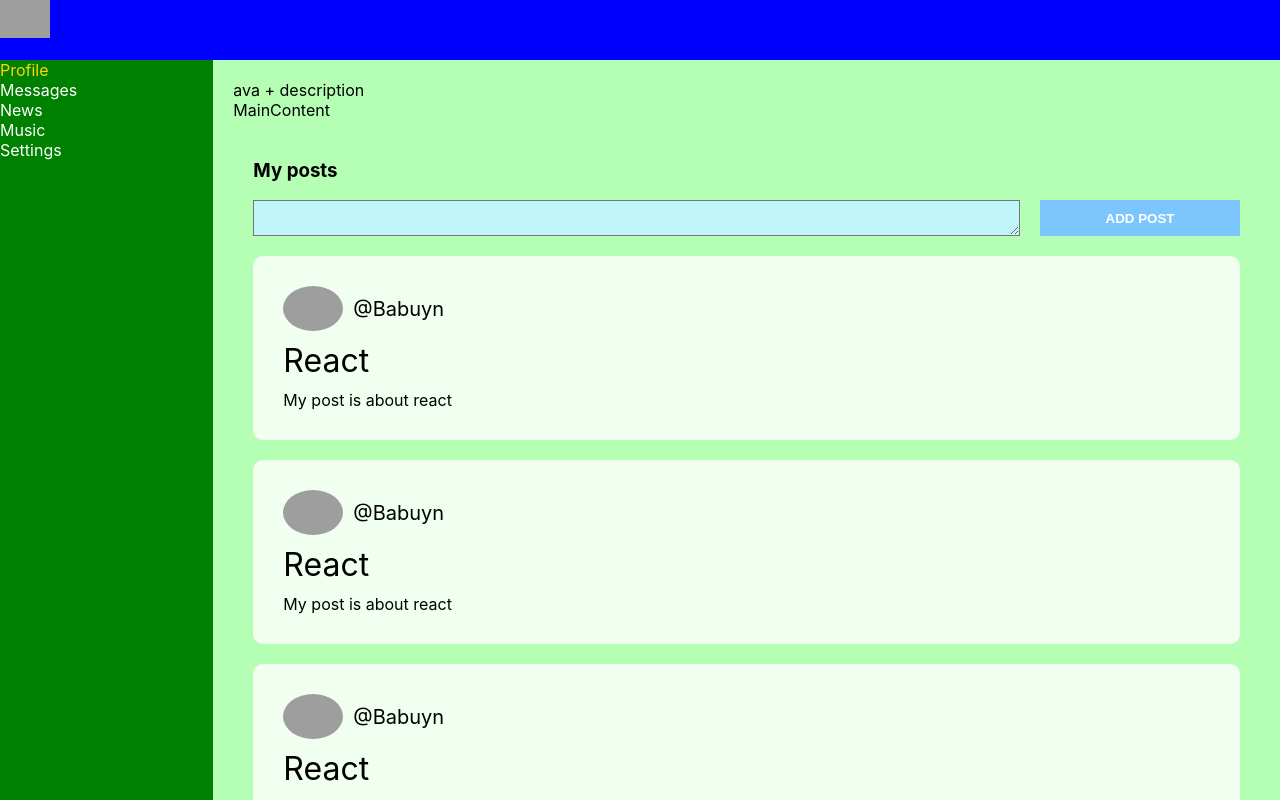
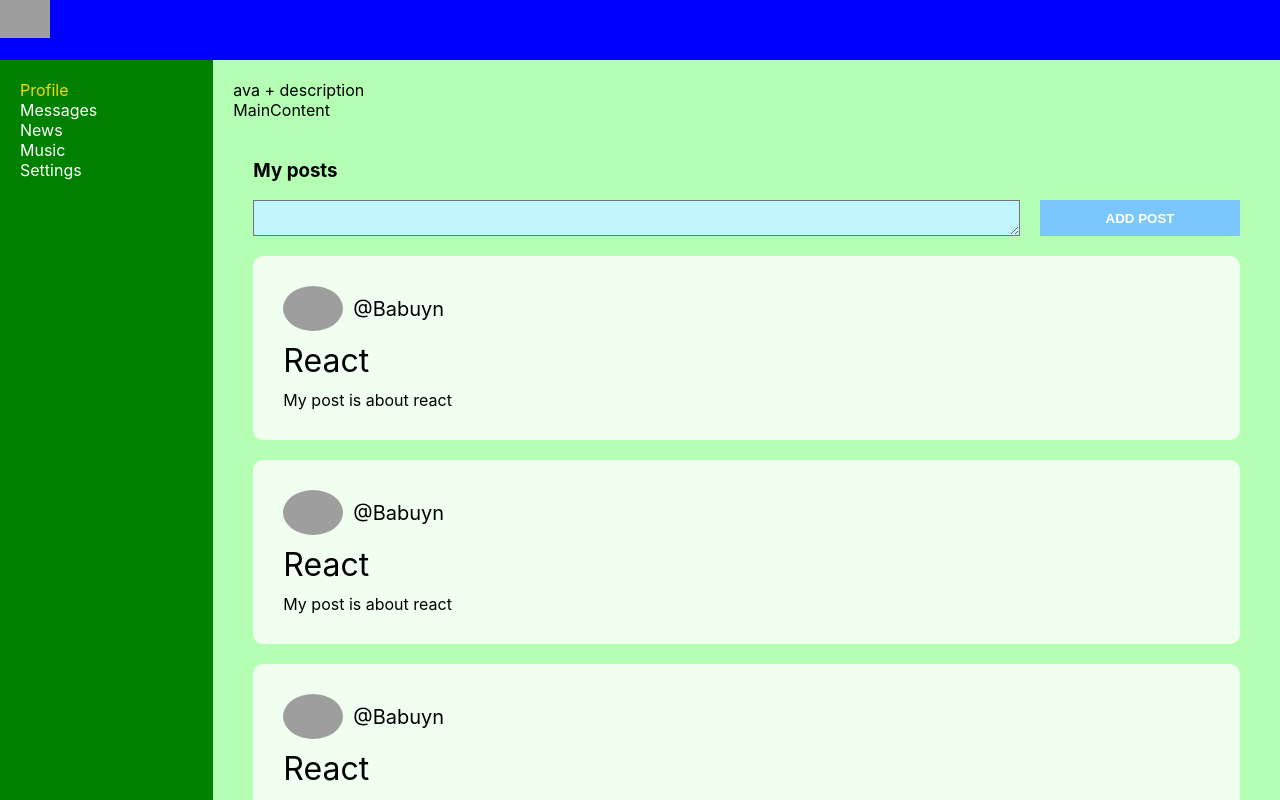
Before and after one commit to Pakertak/social-network, a React (Create React App) app: page /profile in a window 1280 px wide. Shown: the top 800 px of the page. Built offline with nearby package versions, Linux system fonts and the light colour scheme; grey boxes are pictures that could not be loaded.

Commit message:
refactoring for state

```diff
--- a/src/App.js
+++ b/src/App.js
@@ -7,9 +7,7 @@ import Dialogs from './pages/Dialogs/Dialogs';
 import Profile from './pages/Profile/Profile';
 
 const App = ({
-    postsData,
-    dialogsData,
-    messagesData
+    state
 }) => {
 
     return (
@@ -21,13 +19,12 @@ const App = ({
 
                     <Route path="/dialogs" render={
                         () => <Dialogs
-                            dialogsData={dialogsData}
-                            messagesData={messagesData}
+                            state={state.dialogsPage}
                         />} />
 
                     <Route path="/profile" render={
                         () => <Profile
-                            postsData={postsData}
+                            state={state.profilePage}
                         />} />
                 </div>
             </div>
--- a/src/index.js
+++ b/src/index.js
@@ -3,35 +3,13 @@ import ReactDOM from 'react-dom';
 import './index.css';
 import App from './App';
 import reportWebVitals from './reportWebVitals';
-
-let postsData = [
-  { id: 1, title: 'React', message: 'My post is about react' },
-  { id: 2, title: 'React', message: 'My post is about react' },
-  { id: 3, title: 'React', message: 'My post is about react' },
-  { id: 4, title: 'React', message: 'My post is about react' },
-];
-
-let dialogsData = [
-  { id: 1, name: 'Dima' },
-  { id: 2, name: 'Alex' },
-  { id: 3, name: 'Valya' },
-  { id: 4, name: 'Viktor' }
-];
-
-let messagesData = [
-  { id: 1, content: 'Hi' },
-  { id: 2, content: 'How are you?' },
-  { id: 3, content: 'I\'m fine.' },
-  { id: 4, content: 'Good luck' }
-];
+import state from './redux/state';
 
 
 ReactDOM.render(
   <React.StrictMode>
     <App
-      postsData={postsData}
-      dialogsData={dialogsData}
-      messagesData={messagesData}
+      state={state}
     />
   </React.StrictMode>,
   document.getElementById('root')
--- a/src/layouts/Nav/Nav.jsx
+++ b/src/layouts/Nav/Nav.jsx
@@ -3,7 +3,7 @@ import classes from './Nav.module.css';
 
 const Nav = () => {
     return (
-        <nav className={classes.nav}>
+        <nav className={`${classes.nav} container`}>
             <div className={classes.nav_item}>
                 <NavLink
                     to="/profile"
--- a/src/pages/Dialogs/Dialogs.jsx
+++ b/src/pages/Dialogs/Dialogs.jsx
@@ -3,13 +3,15 @@ import Dialog from './Dialog/Dialog';
 import classes from './Dialogs.module.css';
 
 const Dialogs = ({
-    dialogsData,
-    messagesData
+    state
 }) => {
+    const dialogsData = state.dialogsData;
+    const messagesData = state.messagesData;
 
     const dialogsItems = dialogsData.map(dialog => {
         return <Dialog
             key={dialog.id}
+            id={dialog.id}
             name={dialog.name}
         />
     });
--- a/src/pages/Profile/Profile.jsx
+++ b/src/pages/Profile/Profile.jsx
@@ -3,8 +3,9 @@ import classes from './Profile.module.css';
 import ProfileInfo from './ProfileInfo/ProfileInfo';
 
 const Profile = ({
-    postsData
+    state
 }) => {
+    const postsData = state.postsData;
 
     return (
         <div className={`${classes.content} container`}>
--- /dev/null
+++ b/src/redux/state.js
@@ -0,0 +1,28 @@
+let state = {
+    profilePage: {
+        postsData: [
+            { id: 1, title: 'React', message: 'My post is about react' },
+            { id: 2, title: 'React', message: 'My post is about react' },
+            { id: 3, title: 'React', message: 'My post is about react' },
+            { id: 4, title: 'React', message: 'My post is about react' },
+        ]
+    },
+
+    dialogsPage: {
+        dialogsData: [
+            { id: 1, name: 'Dima' },
+            { id: 2, name: 'Alex' },
+            { id: 3, name: 'Valya' },
+            { id: 4, name: 'Viktor' }
+        ],
+        messagesData: [
+            { id: 1, content: 'Hi' },
+            { id: 2, content: 'How are you?' },
+            { id: 3, content: 'I\'m fine.' },
+            { id: 4, content: 'Good luck' }
+        ]
+    }
+
+};
+
+export default state;
```
